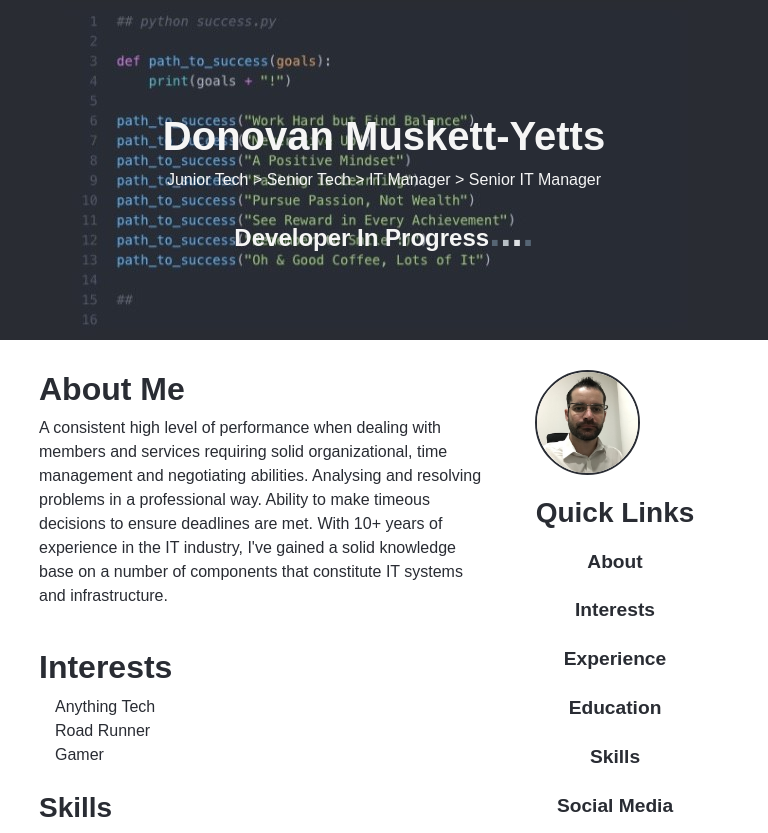
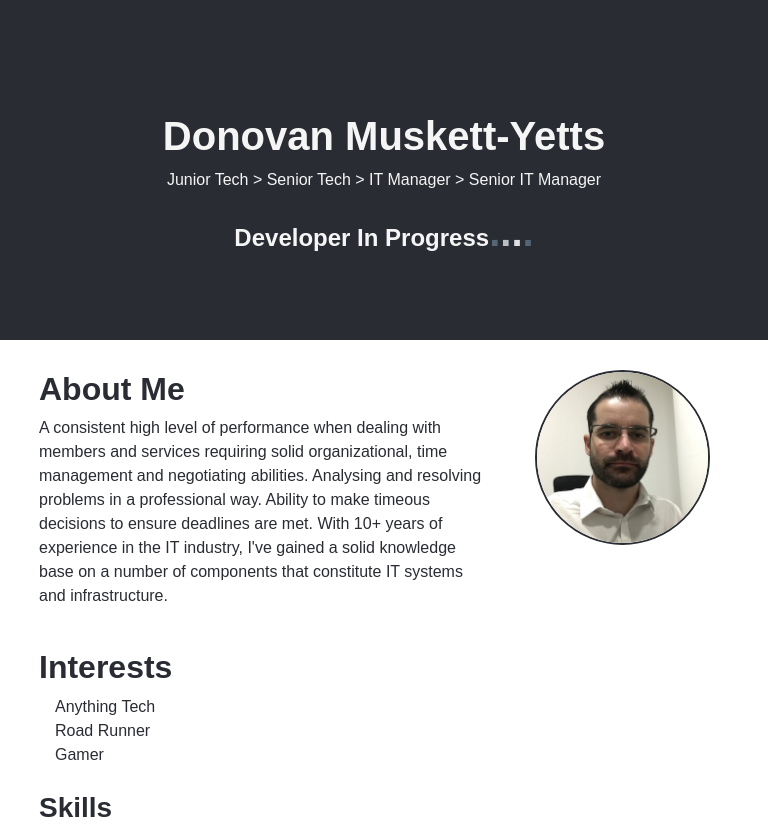
Before and after one commit to donovanm21/don-resume, a plain HTML site: page index.html in a window 768 px wide. Shown: the top 833 px of the page. Drawn offline with nearby package versions, Linux system fonts and the light colour scheme.

Commit message:
Scalling changes

```diff
--- a/css/styles.css
+++ b/css/styles.css
@@ -5,6 +5,17 @@ body {
     font-family: sans-serif;
     color: #292c33;
 }
+/* Medium devices (landscape tablets, 768px and up) */
+@media only screen and (min-width: 768px) {
+    .header {
+        border-radius: 0;
+        background-color: #292c33;
+        color: whitesmoke;
+        height: 340px;
+    }
+ }
+ /* Extra large devices (large laptops and desktops, 1200px and up) */
+@media only screen and (min-width: 1400px) {
     .header {
         background-image: url('../images/header_bg.jpeg');
         background-repeat: no-repeat;
@@ -13,16 +24,39 @@ body {
         color: whitesmoke;
         height: 340px;
     }
+}
+@media screen and (min-width: 0px) and (max-width: 768px) {
+    .profile-img {
+        display: none;
+    }
+    .quick-links {
+        display: none;
+    }
+    #skills {
+        margin-top: 15px;
+        margin-bottom: 15px;
+    }
+    #skills-section {
+        margin-top: 15px;
+        margin-bottom: 15px;
+    }
+    #education {
+        margin-bottom: 25px;
+    }
+}
+
+@media screen and (min-width: 768px) and (max-width: 2024px) {
     .picture-tag {
         display: block;
     }
     .profile-img {
-    width: 50%;
+        width: 175px;
         border-radius: 50%;
         margin-bottom: 10%;
         margin-left: 20px;
         display: inline-block;
         border: 2px solid #292c33;
+    }
 }
 .list {
     list-style-type: none;
--- a/index.html
+++ b/index.html
@@ -20,7 +20,7 @@
 </header>
 <div class="container" style="margin-top:30px">
   <div class="row">
-    <article class="col-sm-8">
+    <article class="col-md-8">
         <h2 style="font-weight: 600;" id="about">About Me</h2>
         <p>A consistent high level of performance when dealing with members and services requiring solid organizational,
         time management and negotiating abilities. Analysing and resolving problems in a professional way. Ability to
@@ -52,9 +52,9 @@
             </div>
         </section>
     </article>
-    <aside class="col-sm-4">
+    <aside class="col-md-4">
         <img src="images/profile.png" alt="Profile Picture" class="profile-img ml-sm-3">
-        <div>
+        <div class="quick-links">
             <h3 style="font-weight: 600;" class="min-width ml-sm-3">Quick Links</h3>
             <ul class="nav nav-pills flex-column">
                 <li class="nav-item ml-sm-3"><a href="#about" class="nav-link min-width links">About</a></li>
@@ -152,6 +152,7 @@
     </article>
   </div>
 </div>
+<!-- Temp Section -->
 
 <footer class="mx-md-5">
     <div class="jumbotron text-center" style="margin-bottom:0; background-color: #292c33;">
@@ -174,6 +175,5 @@
         </div>
     </div>
 </footer>
-
 </body>
 </html>
```
Lines whose indentation alone changed are shown as unchanged.
